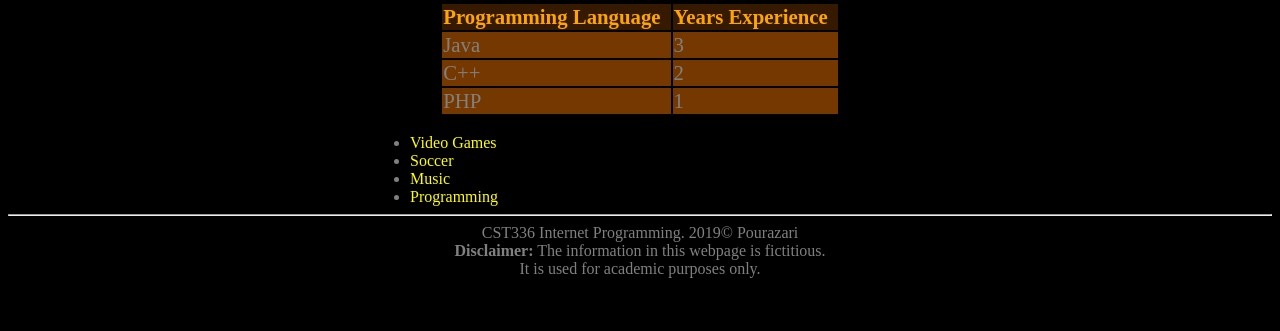
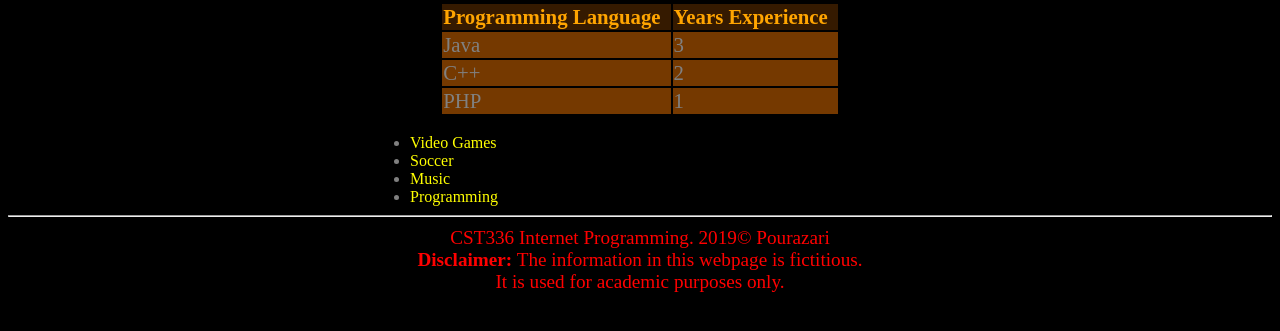
Before and after one commit to bijanlee/lab1, a PHP site: page /about.html in a window 1280 px wide. Shown: the part 225-556 px from the top of the page. Run offline with PHP 8.4, Linux system fonts and the light colour scheme.

Commit message:
Update styles.css

```diff
--- a/css/styles.css
+++ b/css/styles.css
@@ -67,3 +67,12 @@ iframe {
 	margin: 0 auto;
 	display:block;
 }
+
+footer {
+	font-size: 1.2em;
+	color: red;
+}
+
+.selected {
+	font-size: 2em;
+}
```
